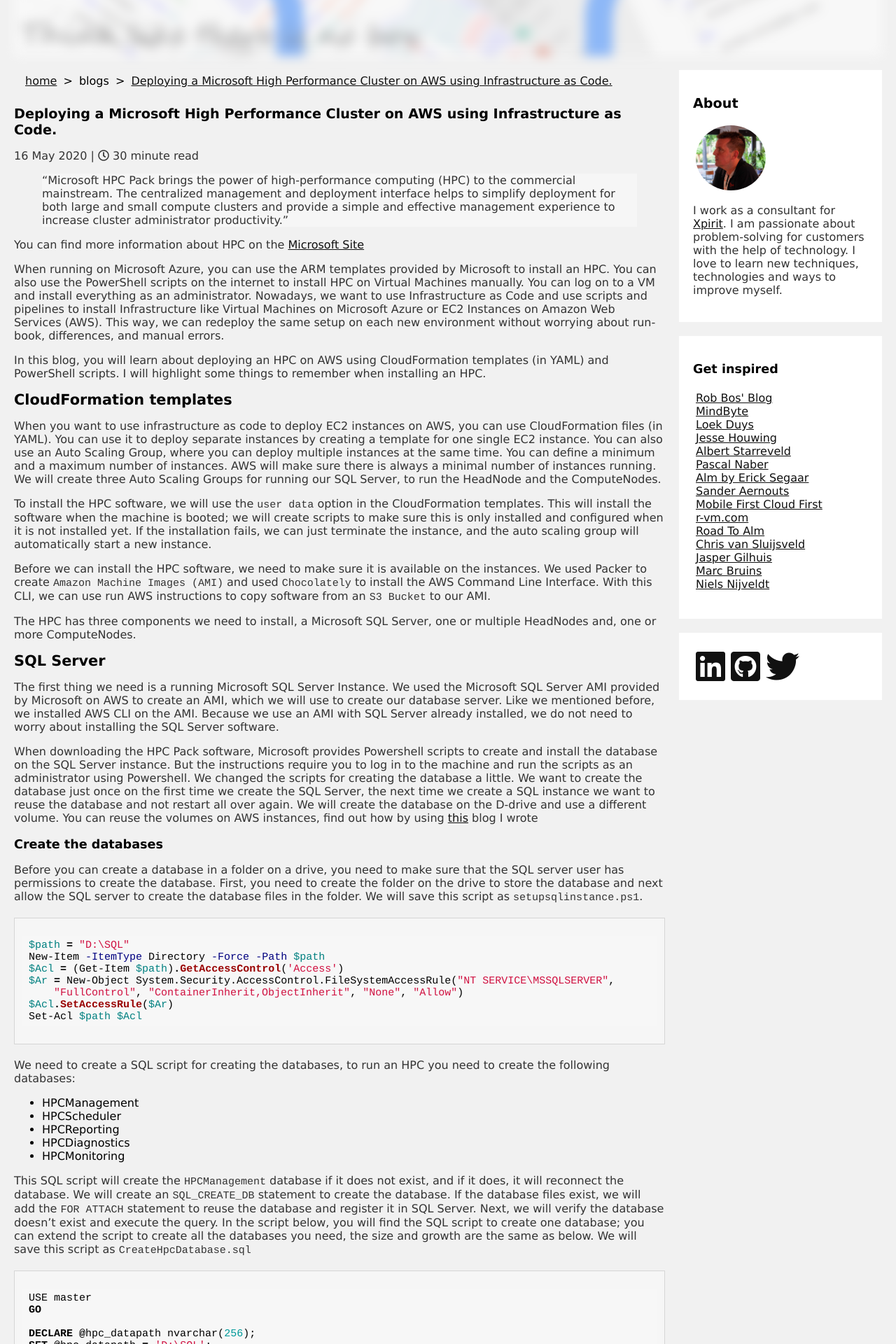
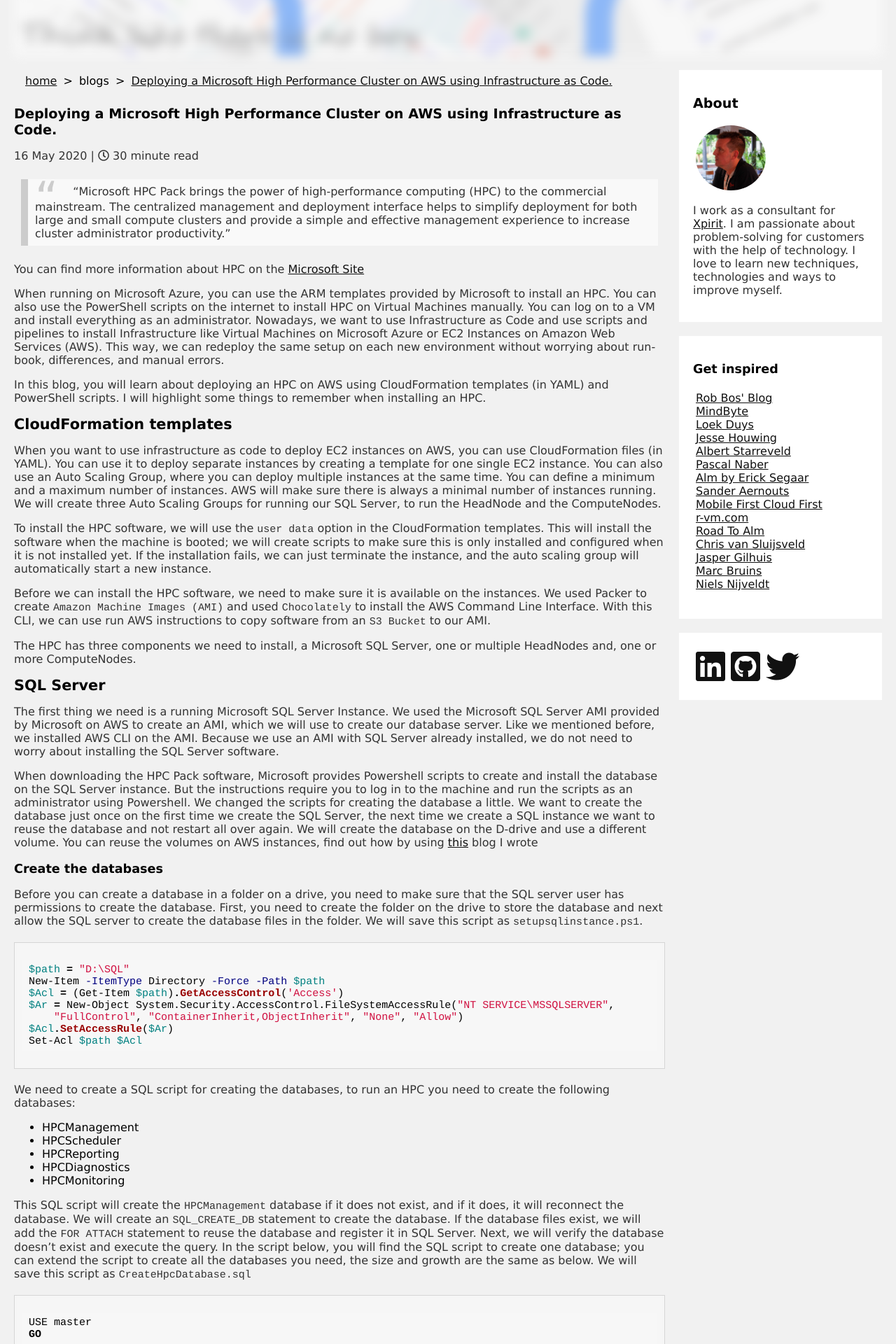
Before and after one commit to arjanvanbekkum/arjanvanbekkum.github.io, a Jekyll site: the page built from _posts/2020-05-11-Deploying-A-Microsoft-HPC-On-AWS.md, in a window 1280 px wide. Shown: the part 369-2289 px from the top of the page at 70% size. Built offline with Jekyll 4.4.1, drawn with Linux system fonts in a browser that asks for light colours.

Commit message:
update blockquote style

```diff
--- a/_layouts/default.html
+++ b/_layouts/default.html
@@ -9,9 +9,8 @@
 
 			<!-- google analytics -->
 			{% include analytics.html %}
-			{% raw %}
-			{% seo %}
-			{% endraw %}
+
+			{% raw %}{% seo %}{% endraw %}
 		</head>
 		<body>
 			<div class="header">
--- a/css/main.css
+++ b/css/main.css
@@ -90,9 +90,24 @@
     float: left;
   }
 
- blockquote p {
-    background-color: #f8f8f8e0;
-}
+  blockquote {
+    background: #f9f9f9;
+    border-left: 10px solid #ccc;
+    margin: 1.5em 10px;
+    padding: 0.5em 10px;
+    quotes: "\201C""\201D""\2018""\2019";
+  }
+  blockquote:before {
+    color: #ccc;
+    content: open-quote;
+    font-size: 4em;
+    line-height: 0.1em;
+    margin-right: 0.25em;
+    vertical-align: -0.4em;
+  }
+  blockquote p {
+    display: inline;
+  }
 
   nav ul li a {
     display: block;
```
